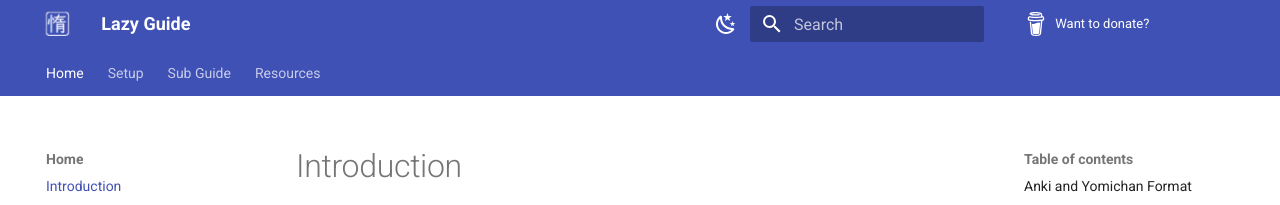
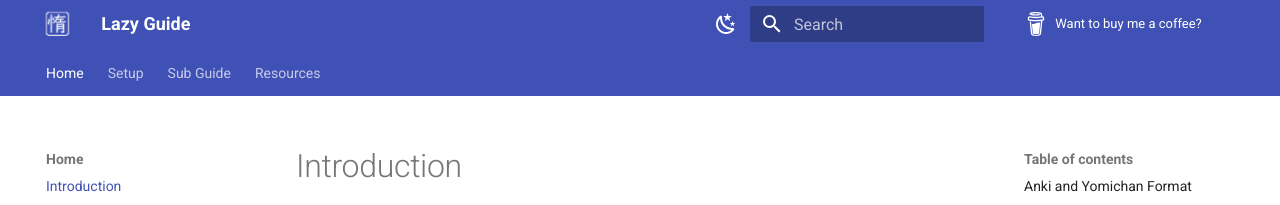
Before and after one commit to Xelieu/xelieu.github.io, an MkDocs documentation site: the page built from docs/jp-lazy-guide/index.md, in a window 1280 px wide. Shown: the top 205 px of the page. Built offline with MkDocs 1.6.1 and Material for MkDocs 9.7.7, drawn with Linux system fonts in a browser that asks for light colours.

Commit message:
$updated info

```diff
--- a/mkdocs.yml
+++ b/mkdocs.yml
@@ -3,7 +3,7 @@ site_url: https://xelieu.github.io/
 site_description: JP Immersion Tool Lazy Guide
 site_author: Xelieu
 repo_url: https://ko-fi.com/xelieu
-repo_name: Want to donate?
+repo_name: Want to buy me a coffee?
 nav:
   - Home:
     - Introduction: 'jp-lazy-guide/index.md'
```
